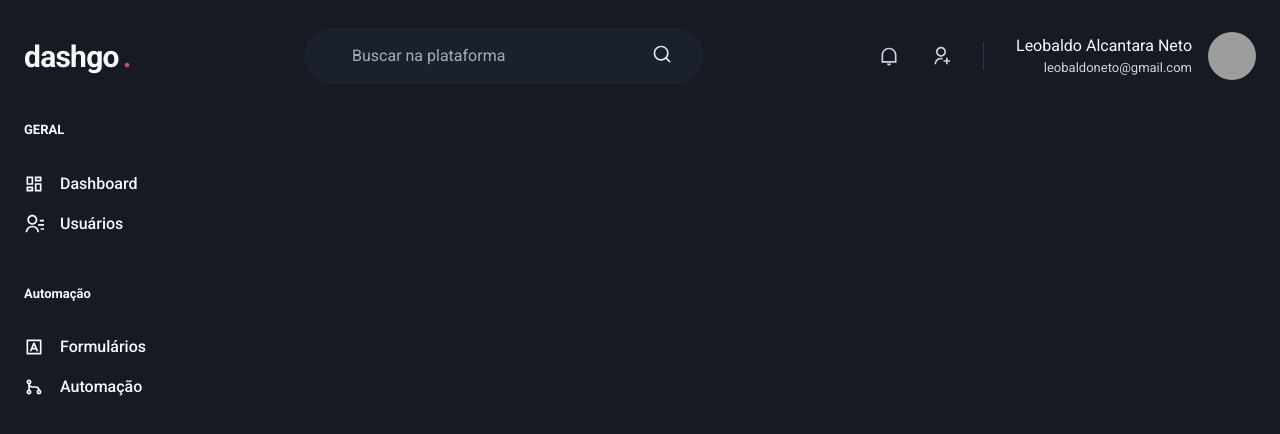
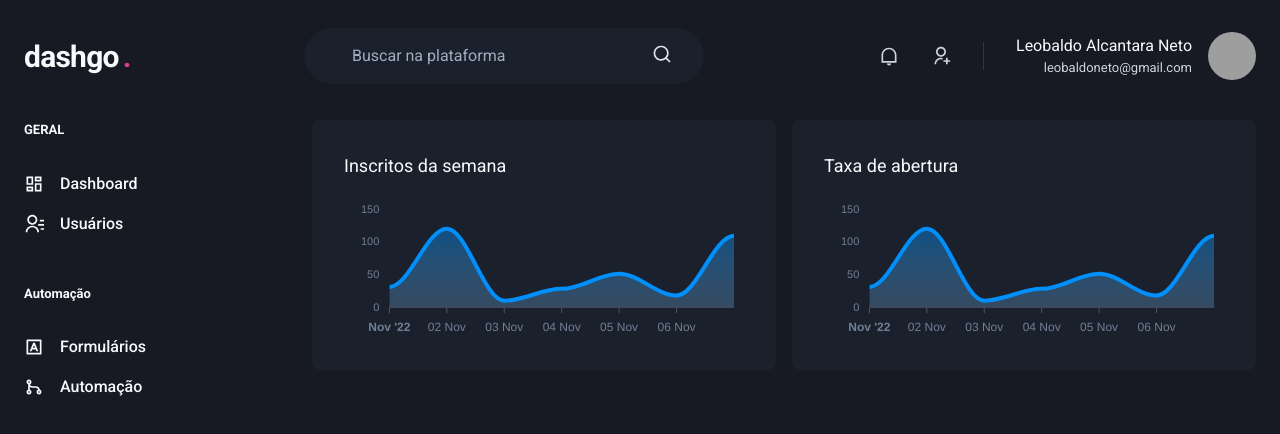
Before and after one commit to leobaldoneto/dashgo, a Next.js app: page /dashboard in a window 1280 px wide. Shown: the top 434 px of the page. Built offline with nearby package versions, Linux system fonts and the light colour scheme; grey boxes are pictures that could not be loaded.

Commit message:
feat: Dashboard charts.

```diff
--- a/package.json
+++ b/package.json
@@ -15,11 +15,13 @@
     "@types/node": "18.11.9",
     "@types/react": "18.0.25",
     "@types/react-dom": "18.0.9",
+    "apexcharts": "^3.36.3",
     "eslint": "8.28.0",
     "eslint-config-next": "13.0.4",
     "framer-motion": "^7.6.7",
     "next": "13.0.4",
     "react": "18.2.0",
+    "react-apexcharts": "^1.4.0",
     "react-dom": "18.2.0",
     "react-icons": "^4.6.0",
     "typescript": "4.9.3"
--- a/src/pages/dashboard.tsx
+++ b/src/pages/dashboard.tsx
@@ -1,14 +1,92 @@
-import { Flex } from "@chakra-ui/react";
+import { Box, Flex, SimpleGrid, Text, theme } from "@chakra-ui/react";
+import dynamic from 'next/dynamic';
 import Header from "../components/Header";
 import Sidebar from "../components/Sidebar";
 
+const Chart = dynamic(() => import('react-apexcharts'), {
+  ssr: false
+});
+
 export default function Dashboard() {
+  const options = {
+    chart: {
+      toolbar: {
+        show: false
+      },
+      zoom: {
+        enabled: false
+      },
+      foreColor: theme.colors.gray[500]
+    },
+    grid: {
+      show: false
+    },
+    dataLabels: {
+      enabled: false
+    },
+    toolTip: {
+      enabled: false
+    },
+    xaxis: {
+      type: 'datetime',
+      axisBorder: {
+        color: theme.colors.gray[600]
+      },
+      axisTicks: {
+        color: theme.colors.gray[600]
+      },
+      categories: [
+        '2022-11-01T00:00.000Z',
+        '2022-11-02T00:00.000Z',
+        '2022-11-03T00:00.000Z',
+        '2022-11-04T00:00.000Z',
+        '2022-11-05T00:00.000Z',
+        '2022-11-06T00:00.000Z',
+        '2022-11-07T00:00.000Z',
+      ],
+      fill: {
+        opacity: 0.3,
+        type: 'gradient',
+        gradient: {
+          shade: 'dark',
+          opacityFrom: 0.7,
+          opacityTo: 0.3
+        }
+      }
+    }
+  }
+
+  const series = [
+    { name: 'series1', data: [31, 120, 10, 28, 51, 18, 109]}
+  ];
   return (
     <Flex direction='column' h='100vh'>
       <Header />
 
       <Flex w='100%' my='6' maxWidth={1480} mx='auto' px='6'>
         <Sidebar />
+
+        <SimpleGrid flex='1' gap='4' minChildWidth='320px' alignItems='flex-start'>
+          <Box
+            p='8'
+            bg='gray.800'
+            borderRadius={8}
+            pb='4'
+          >
+            <Text fontSize='lg' >Inscritos da semana</Text>
+            <Chart options={options} series={series} type='area' height={160} />
+          </Box>
+          <Box
+            p='8'
+            bg='gray.800'
+            borderRadius={8}
+            pb='4'
+          >
+            <Text fontSize='lg' >Taxa de abertura</Text>
+            <Chart options={options} series={series} type='area' height={160} />
+          </Box>
+
+        </SimpleGrid>
       </Flex>
     </Flex>
   );
```
Also changed, not shown: 1 other file (tests, documents, lock files or other folders).
